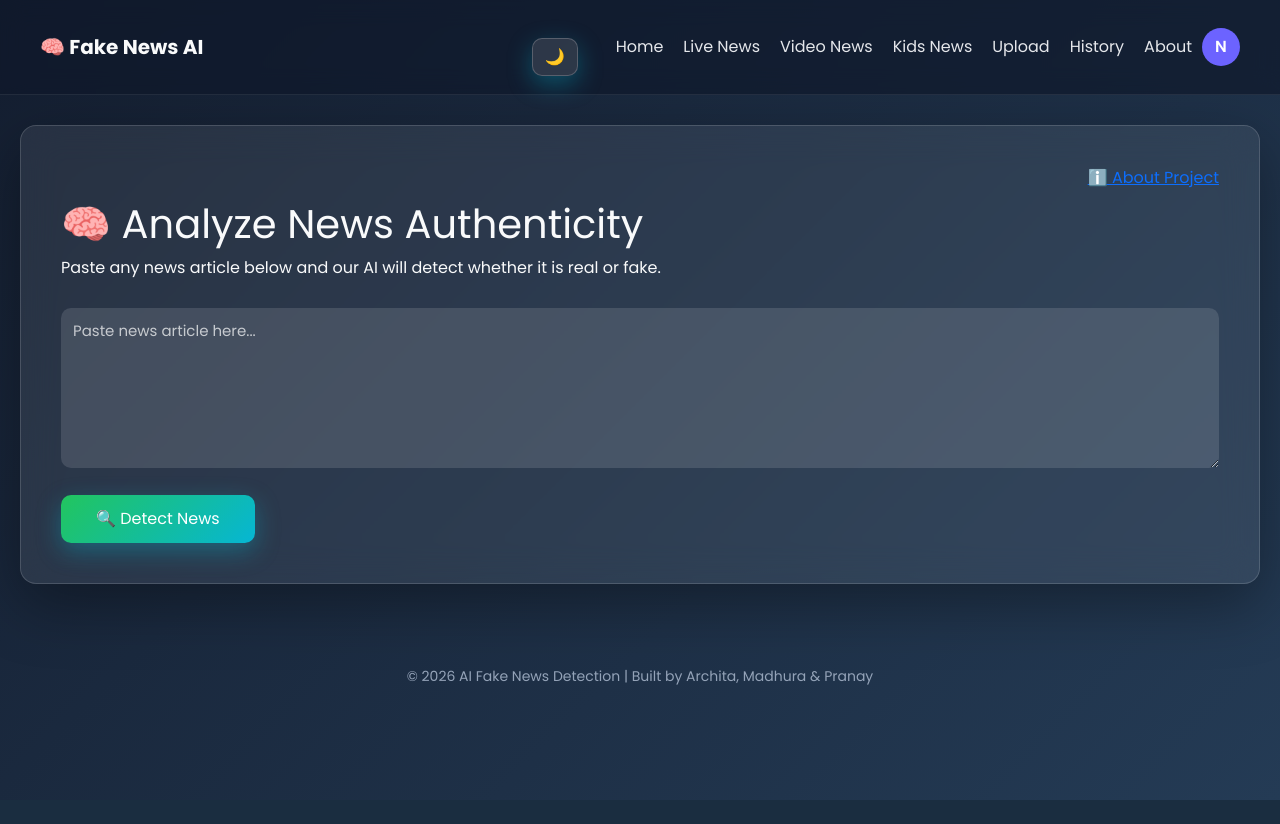
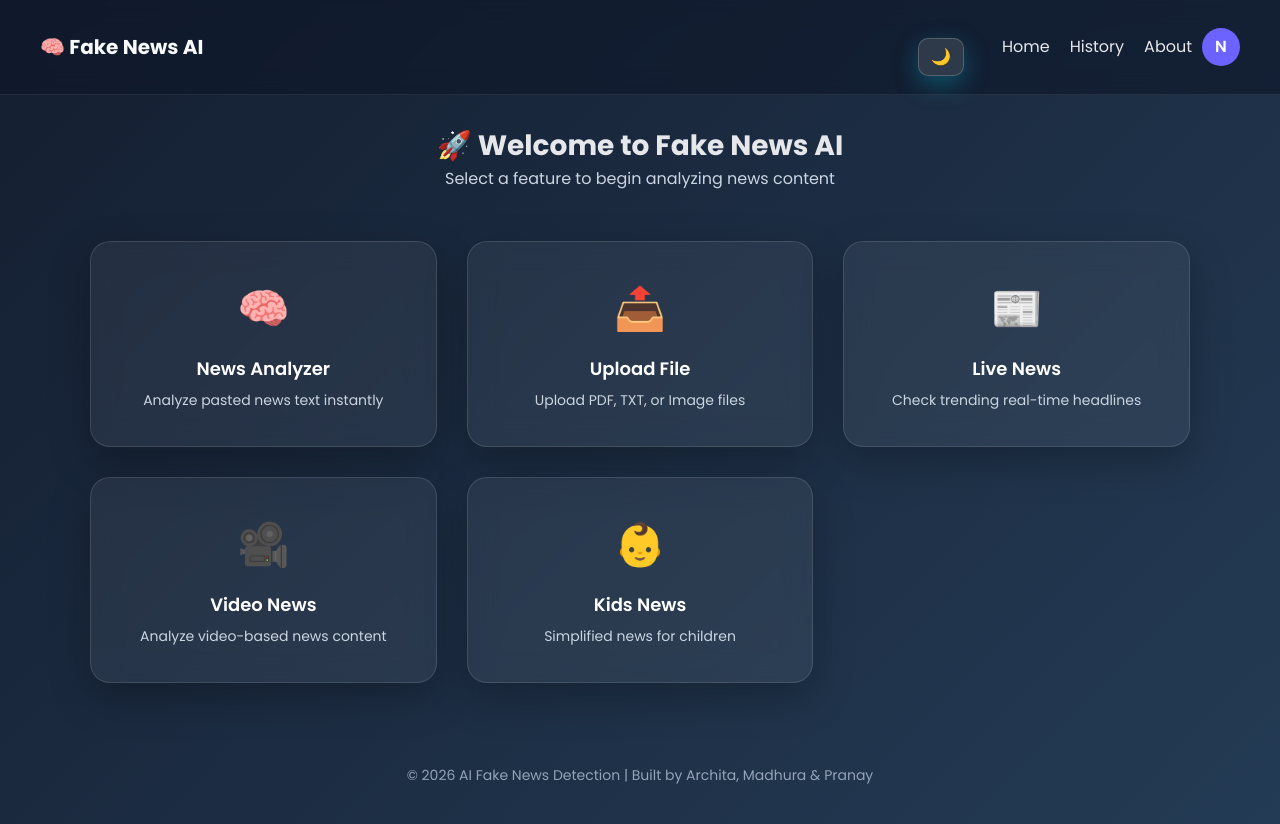
Before and after one commit to madhuraapohankar/AI_fake_news_detection, a Flask app: page / in a window 1280 px wide. Before the commit the page ends 800 px from the top, so only its background shows below. Run offline with Flask 3, Linux system fonts and the light colour scheme; the visitor is signed in with stand-in values (Sample User, id 1).

Commit message:
Added dashboard home, improved navbar structure, fixed history saving, and refined login flow

```diff
--- a/app.py
+++ b/app.py
@@ -186,12 +186,20 @@
 init_db()
 
 # ==============================
+# NEWS ANALYZER
+# ==============================
+@app.route("/news-analyzer")
+@login_required
+def news_analyzer():
+    return render_template("index.html")
+
+# ==============================
 # HOME
 # ==============================
 @app.route("/")
 @login_required
 def home():
-    return render_template("index.html")
+    return render_template("dashboard.html")
 
 # ==============================
 # LOGIN
--- a/static/css/style.css
+++ b/static/css/style.css
@@ -588,3 +588,66 @@
     background: #ef4444;
     color: white;
 }
+/* ================= PREMIUM DASHBOARD ================= */
+
+.dashboard-grid {
+    display: grid;
+    grid-template-columns: repeat(auto-fit, minmax(260px, 1fr));
+    gap: 30px;
+    margin-top: 50px;
+}
+
+.dashboard-card {
+    background: rgba(255,255,255,0.06);
+    border-radius: 20px;
+    padding: 35px 25px;
+    text-align: center;
+    text-decoration: none;
+    color: white;
+    backdrop-filter: blur(15px);
+    border: 1px solid rgba(255,255,255,0.12);
+    transition: all 0.3s ease;
+    box-shadow: 0 15px 40px rgba(0,0,0,0.25);
+}
+
+.dashboard-card:hover {
+    transform: translateY(-8px);
+    background: rgba(255,255,255,0.12);
+}
+
+.card-icon {
+    font-size: 42px;
+    margin-bottom: 15px;
+}
+
+.card-title {
+    font-size: 18px;
+    font-weight: 600;
+    margin-bottom: 8px;
+}
+
+.card-desc {
+    font-size: 14px;
+    color: #cbd5e1;
+}
+/* ================= LIGHT MODE DASHBOARD FIX ================= */
+
+body.light-mode .dashboard-card {
+    background: white;
+    color: #1e293b;
+    border: 1px solid rgba(0,0,0,0.08);
+    box-shadow: 0 15px 35px rgba(0,0,0,0.08);
+}
+
+body.light-mode .dashboard-card:hover {
+    background: #f8fafc;
+    transform: translateY(-6px);
+}
+
+body.light-mode .card-title {
+    color: #0f172a;
+}
+
+body.light-mode .card-desc {
+    color: #475569;
+}
--- a/templates/base.html
+++ b/templates/base.html
@@ -30,11 +30,6 @@
         <div class="nav-links">
 
             <a href="/">Home</a>
-
-            <a href="/live-news">Live News</a>
-            <a href="/video-news">Video News</a>
-            <a href="/kids-news">Kids News</a>
-            <a href="/upload">Upload</a>
             <a href="/history">History</a>
 
             {% if current_user.is_authenticated %}
--- /dev/null
+++ b/templates/dashboard.html
@@ -0,0 +1,49 @@
+{% extends "base.html" %}
+{% block content %}
+
+<div class="live-container">
+
+    <div class="page-header">
+        <div class="page-title">🚀 Welcome to Fake News AI</div>
+        <div class="page-subtitle">
+            Select a feature to begin analyzing news content
+        </div>
+    </div>
+
+    <div class="dashboard-grid">
+
+        <a href="/news-analyzer" class="dashboard-card">
+            <div class="card-icon">🧠</div>
+            <div class="card-title">News Analyzer</div>
+            <div class="card-desc">Analyze pasted news text instantly</div>
+        </a>
+
+        <a href="/upload" class="dashboard-card">
+            <div class="card-icon">📤</div>
+            <div class="card-title">Upload File</div>
+            <div class="card-desc">Upload PDF, TXT, or Image files</div>
+        </a>
+
+        <a href="/live-news" class="dashboard-card">
+            <div class="card-icon">📰</div>
+            <div class="card-title">Live News</div>
+            <div class="card-desc">Check trending real-time headlines</div>
+        </a>
+
+        <a href="/video-news" class="dashboard-card">
+            <div class="card-icon">🎥</div>
+            <div class="card-title">Video News</div>
+            <div class="card-desc">Analyze video-based news content</div>
+        </a>
+
+        <a href="/kids-news" class="dashboard-card">
+            <div class="card-icon">👶</div>
+            <div class="card-title">Kids News</div>
+            <div class="card-desc">Simplified news for children</div>
+        </a>
+
+    </div>
+
+</div>
+
+{% endblock %}
```
